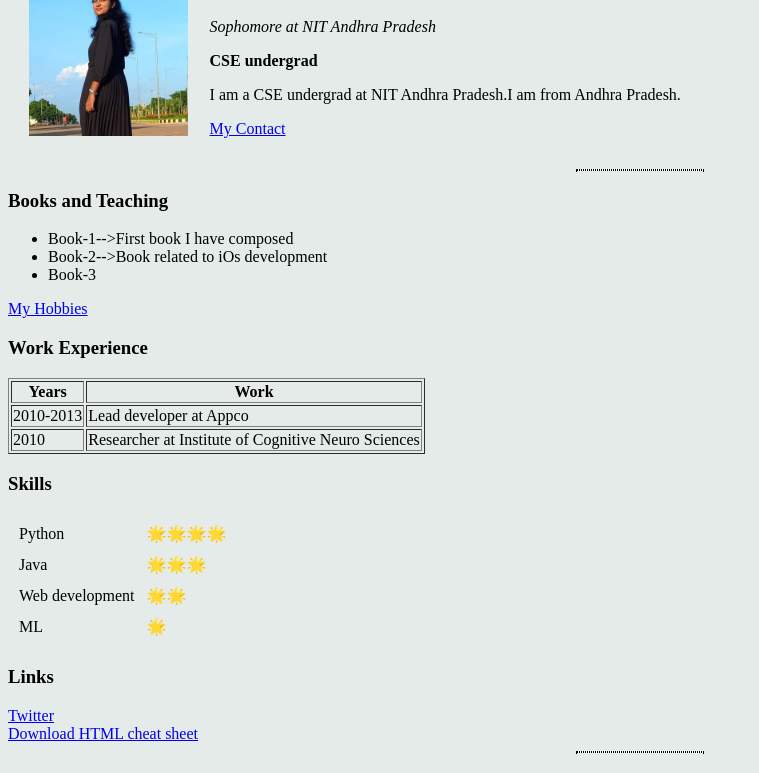
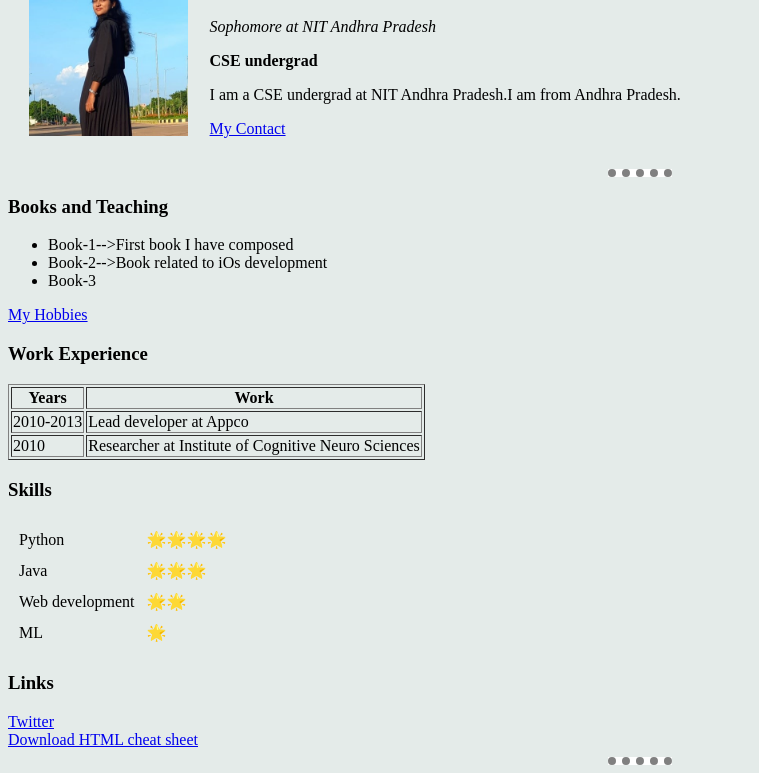
Before and after one commit to rishitha2004/Web-Development, a plain HTML site: page HTML-Personal Site/index.html in a window 1280 px wide. Shown: the part 93-866 px from the top of the page, without its empty margins (0-759 px from the left). Drawn offline with Linux system fonts and the light colour scheme.

Commit message:
Made slight changes

```diff
--- a/HTML-Personal Site/index.html
+++ b/HTML-Personal Site/index.html
@@ -6,19 +6,22 @@
     <meta http-equiv="X-UA-Compatible" content="IE=edge">
     <meta name="viewport" content="width=device-width, initial-scale=1.0">
     <title>Rishi's Personal Site</title>
-    <style>
+    <!-- <style>
         body{
             background-color: rgb(228, 235, 233);
         }
         hr{
             background-color: white;
-            border-style:dotted;
-            width:10%;
+            border-style:dotted none none;
+            border-color: grey;
+            border-width: 8px;
+            width:5%;
         }
         img{
             height: 200px;
         }
-    </style>
+    </style> -->
+    <link rel="stylesheet" href="style.css">
 </head>
 
 <body>
--- /dev/null
+++ b/HTML-Personal Site/style.css
@@ -0,0 +1,13 @@
+body{
+    background-color: rgb(228, 235, 233);
+}
+hr{
+    background-color: white;
+    border-style:dotted none none;
+    border-color: grey;
+    border-width: 8px;
+    width:5%;
+}
+img{
+    height: 200px;
+}
```
Also changed, not shown: HTML-Personal Site/contact.html (+2 -0 lines), HTML-Personal Site/hobbies.html (+1 -0 lines).
